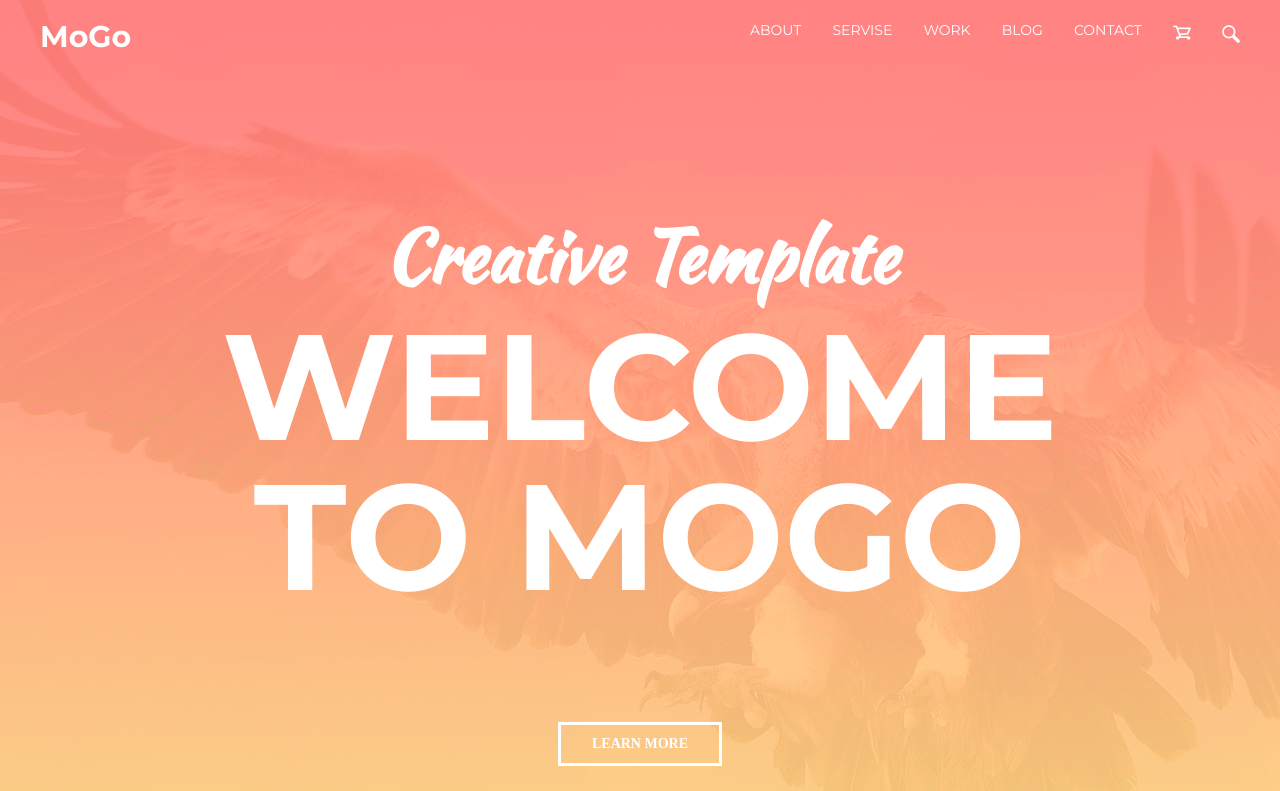
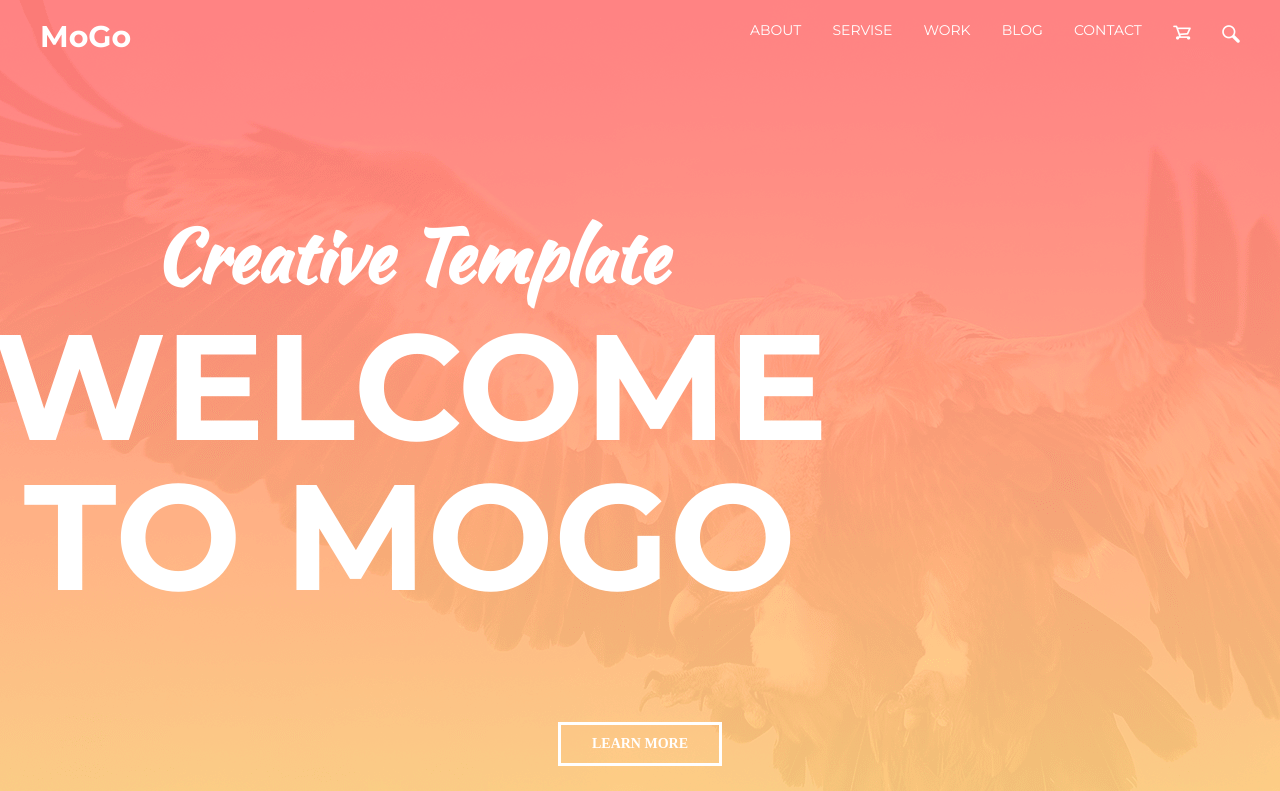
Before and after one commit to LeYuliia/course, a plain HTML site: page html-css/module-10/index.html in a window 1280 px wide. Shown: the top 791 px of the page. Drawn offline with Linux system fonts and the light colour scheme.

Commit message:
title width

```diff
--- a/html-css/module-10/style.css
+++ b/html-css/module-10/style.css
@@ -137,7 +137,8 @@ padding-bottom: 230px;}
     color: inherit;
     font-size: 150px;
     line-height: 1;
-    padding-bottom: 110px;}
+    padding-bottom: 110px;
+    width: 820px;}
 
     .banner__title::after{
     display: none;}
```
